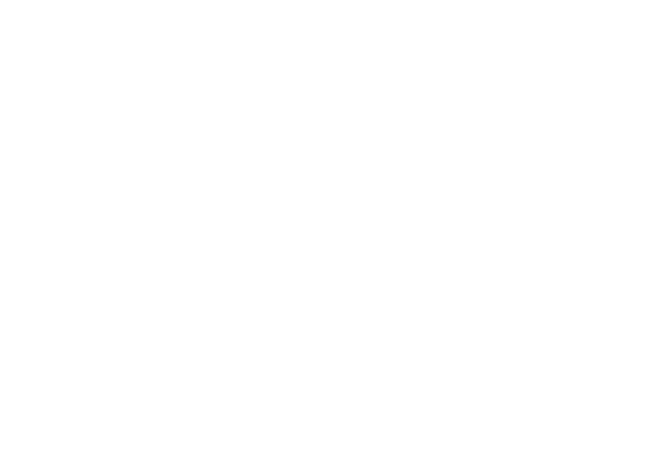
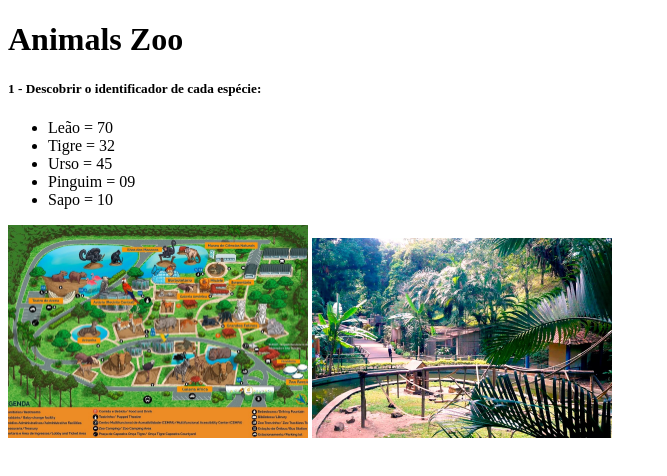
Before and after one commit to tom-franco/site-zoologico, a plain HTML site: page index.html in a window 1280 px wide. Shown: the whole page, without its empty margins (0-667 px from the left). Drawn offline with Linux system fonts and the light colour scheme.

Commit message:
adicionado imagens e inicio relatorio

```diff
--- a/index.html
+++ b/index.html
@@ -8,5 +8,23 @@
 </head>
 <body>
 
+    <h1>Animals Zoo</h1>
+
+    <h5> 1 - Descobrir o identificador de cada espécie:</h5>
+
+    <ul>
+        <li>Leão = 70</li>
+        <li>Tigre = 32</li>
+        <li>Urso = 45</li>
+        <li>Pinguim = 09</li>
+        <li>Sapo = 10</li>
+    </ul>
+
+<img src="mapa-zoo.jpeg" width="300px">
+<img src="zoologico.jpg" width="300px">
+
+
+
+
 </body>
 </html>
```
Also changed, not shown: mapa-zoo.jpeg (added), zoologico.jpg (added).
